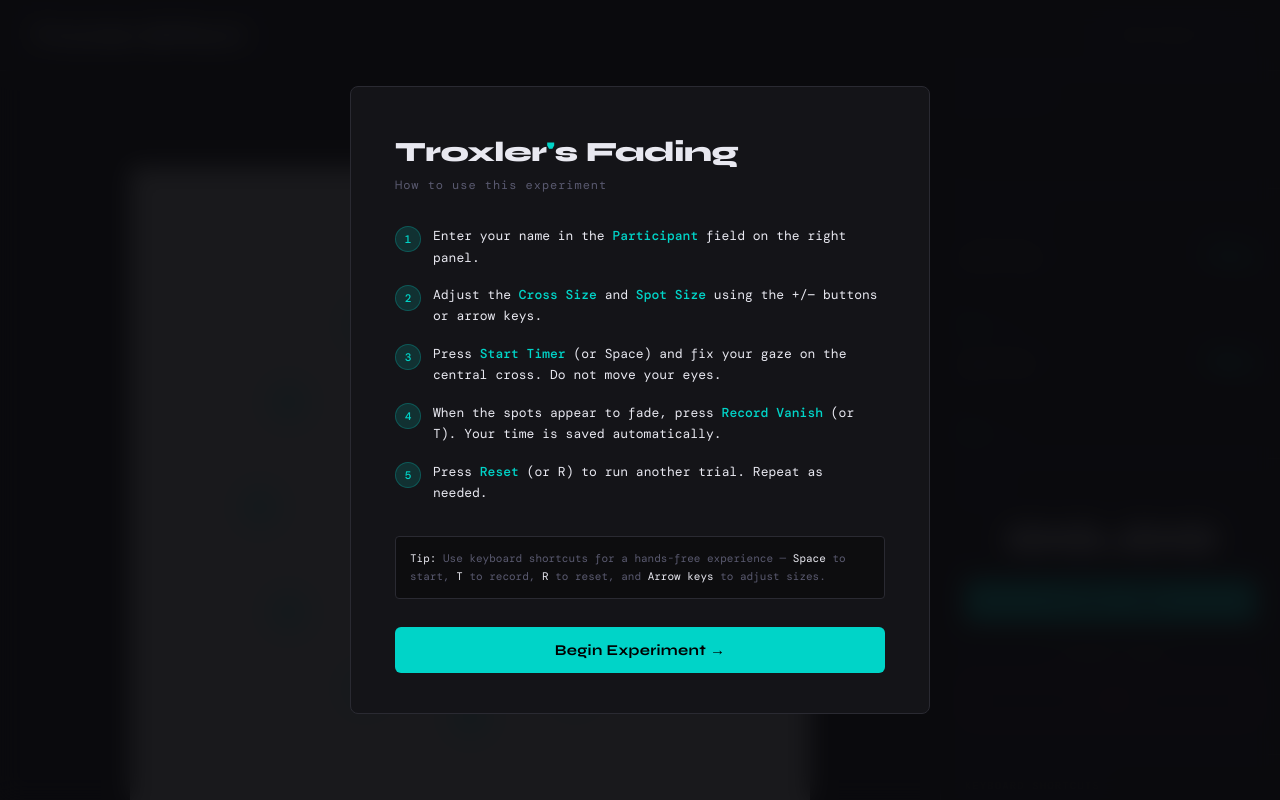
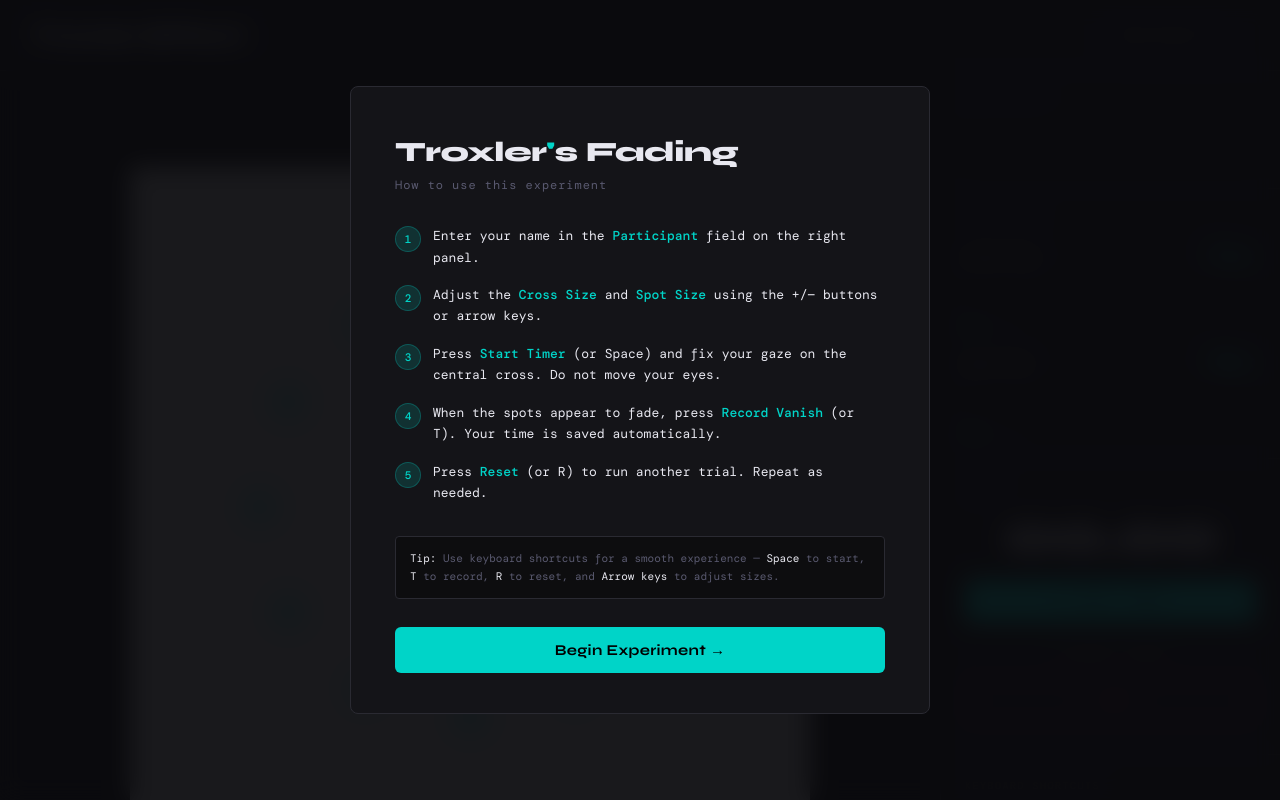
Before and after one commit to soham10/Troxler-Effect, a Flask app: page / in a window 1280 px wide. Run offline with Flask 3, Linux system fonts and the light colour scheme; some web fonts are replaced.

Commit message:
Vercel Ready

```diff
--- a/templates/index.html
+++ b/templates/index.html
@@ -378,7 +378,7 @@
       <li>Press <strong>Reset</strong> (or R) to run another trial. Repeat as needed.</li>
     </ol>
     <div class="note">
-      <span>Tip:</span> Use keyboard shortcuts for a hands-free experience — <span>Space</span> to start, <span>T</span> to record, <span>R</span> to reset, and <span>Arrow keys</span> to adjust sizes.
+      <span>Tip:</span> Use keyboard shortcuts for a smooth experience — <span>Space</span> to start, <span>T</span> to record, <span>R</span> to reset, and <span>Arrow keys</span> to adjust sizes.
     </div>
     <button class="btn-begin" onclick="dismissInstructions()">Begin Experiment →</button>
   </div>
```
